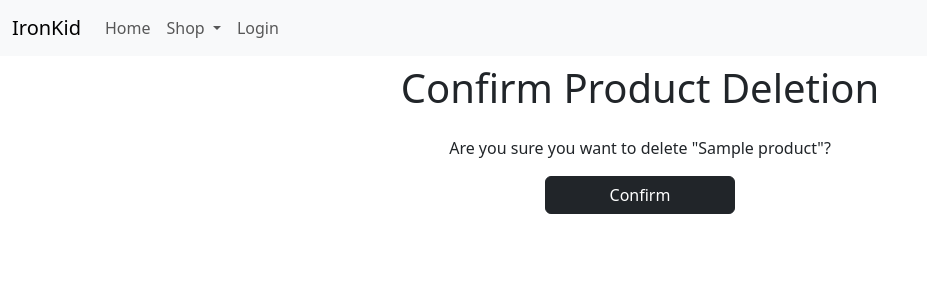
After one commit to dEEGE2time/ironkid, a Django app: a page that uses templates/base.html in a window 1280 px wide. The commit adds this page. Shown: the top 300 px of the page, without its empty margins (0-927 px from the left). Run offline with Django 3.2, Linux system fonts and the light colour scheme; tables that the repository leaves empty hold one stand-in row (values such as "Sample post").

Commit message:
add 403.html, product_confirm_delete.html and DeleteProduct view

```diff
--- a/shop/apps.py
+++ b/shop/apps.py
@@ -2,5 +2,5 @@ from django.apps import AppConfig
 
 
 class ShopConfig(AppConfig):
-    default_auto_field = 'django.db.models.BigAutoField'
-    name = 'shop'
+    default_auto_field = "django.db.models.BigAutoField"
+    name = "shop"
--- a/shop/models.py
+++ b/shop/models.py
@@ -3,9 +3,10 @@ from django.contrib.auth.models import User
 from cloudinary.models import CloudinaryField
 from django.utils.text import slugify
 
-STATUS = ((0, 'Out of Stock'), (1, 'In Stock'))
-CATEGORY = ((0, 'Tops'), (1, 'Pants'), (3, 'Accessories'), (3, 'Artwork'))
-SIZES = ((0, 'XS'), (1, 'S'), (2, 'M'), (3, 'L'), (4, 'XL'), (5, 'XXL'))
+STATUS = ((0, "Out of Stock"), (1, "In Stock"))
+CATEGORY = ((0, "Tops"), (1, "Pants"), (3, "Accessories"), (3, "Artwork"))
+SIZES = ((0, "XS"), (1, "S"), (2, "M"), (3, "L"), (4, "XL"), (5, "XXL"))
+
 
 class Product(models.Model):
     name = models.CharField(max_length=80, unique=True)
@@ -14,23 +15,25 @@ class Product(models.Model):
     size = models.IntegerField(choices=SIZES, default=0)
     price = models.FloatField()
     description = models.TextField()
-    featured_image = CloudinaryField('image', default='placeholder')
-    image_alt = models.CharField(max_length=100, null=False, blank=False)
+    featured_image = CloudinaryField("image", default="placeholder")
+    image_alt = models.CharField(max_length=100, null=False, blank=False, default="alt")
     status = models.IntegerField(choices=STATUS, default=0)
 
     class Meta:
-        ordering = ['name']
+        ordering = ["name"]
 
     def __str__(self):
         return self.name
 
-    def save(self,*args,**kwargs):
-        self.slug=slugify(self.name)
-        super(Product,self).save(*args,**kwargs)
+    def save(self, *args, **kwargs):
+        self.slug = slugify(self.name)
+        super(Product, self).save(*args, **kwargs)
 
 
 class Comment(models.Model):
-    product = models.ForeignKey(Product, on_delete=models.CASCADE, related_name='comments')
+    product = models.ForeignKey(
+        Product, on_delete=models.CASCADE, related_name="comments"
+    )
     username = models.CharField(max_length=30)
     email = models.EmailField()
     body = models.TextField()
@@ -38,7 +41,7 @@ class Comment(models.Model):
     approved = models.BooleanField(default=False)
 
     class Meta:
-        ordering = ['created_on']
+        ordering = ["created_on"]
 
     def __str__(self):
         return f"Comment {self.body} by {self.username}"
--- /dev/null
+++ b/shop/templates/product_confirm_delete.html
@@ -0,0 +1,16 @@
+{% extends "base.html" %}
+
+{% block title %}Delete product {{ object.name }} {% endblock %}
+
+{% block content %}
+<div class="container">
+    <h1 class="text-center mt-2">Confirm Product Deletion</h1>
+    <div class="d-flex justify-content-center pt-3">
+        <form method="post" class="text-center">
+            {% csrf_token %}
+            <p>Are you sure you want to delete "{{object.name}}"?</p>
+            <input type="submit" value="Confirm" class="btn btn-dark w-50">
+        </form>
+    </div>
+</div>
+{% endblock %}
--- a/shop/urls.py
+++ b/shop/urls.py
@@ -3,7 +3,8 @@ from django.urls import path
 
 
 urlpatterns = [
-    path('', views.ProductList.as_view(), name='shop'),
-    path('add_product/', views.AddProduct.as_view(), name='add_product'),
-    path('<slug:slug>/', views.ProductDetails.as_view(), name='product_detail'),
+    path("", views.ProductList.as_view(), name="shop"),
+    path("add_product/", views.AddProduct.as_view(), name="add_product"),
+    path("<slug:slug>/", views.ProductDetails.as_view(), name="product_detail"),
+    path("delete/<slug:slug>/", views.DeleteProduct.as_view(), name="delete_product"),
 ]
--- a/shop/views.py
+++ b/shop/views.py
@@ -1,7 +1,9 @@
 from django.shortcuts import render, get_object_or_404, reverse
 from django.views import generic, View
 
-from django.contrib.auth.mixins import LoginRequiredMixin
+from django.contrib.auth.mixins import (
+    UserPassesTestMixin, LoginRequiredMixin
+)
 
 from .models import Product
 from .forms import ProductForm
@@ -44,3 +46,12 @@ class AddProduct(LoginRequiredMixin, generic.CreateView):
     def form_valid(self, form):
         form.instance.user = self.request.user
         return super(AddProduct, self).form_valid(form)
+
+
+class DeleteProduct(generic.DeleteView):
+    """
+    Delete a product
+    """
+    model = Product
+    success_url = '/'
+    template_name = 'product_confirm_delete.html'
--- a/templates/base.html
+++ b/templates/base.html
@@ -31,7 +31,7 @@
             <div class="collapse navbar-collapse" id="navbarSupportedContent">
                 <ul class="navbar-nav me-auto mb-2 mb-lg-0">
                     <li class="nav-item">
-                        <a class="nav-link active" aria-current="page" href="#">Home</a>
+                        <a class="nav-link" aria-current="page" href="{% url 'shop' %}">Home</a>
                     </li>
                     <li class="nav-item dropdown">
                         <a class="nav-link dropdown-toggle" href="#" role="button" data-bs-toggle="dropdown"
```
Also changed, not shown: shop/admin.py (+11 -9 lines), shop/forms.py (+18 -8 lines), shop/templates/product_detail.html (renamed from templates/product_detail.html, +7 -0 lines), templates/403.html (added, +11 -0 lines), shop/migrations/0001_initial.py, shop/migrations/0002_auto_20230619_1706.py, shop/migrations/0003_auto_20231211_1548.py, shop/migrations/0004_product_image_alt_product_size.py (added), shop/templates/add_product.html (renamed from templates/add_product.html), shop/templates/shop.html (renamed from templates/shop.html), templates/home.html (deleted).
